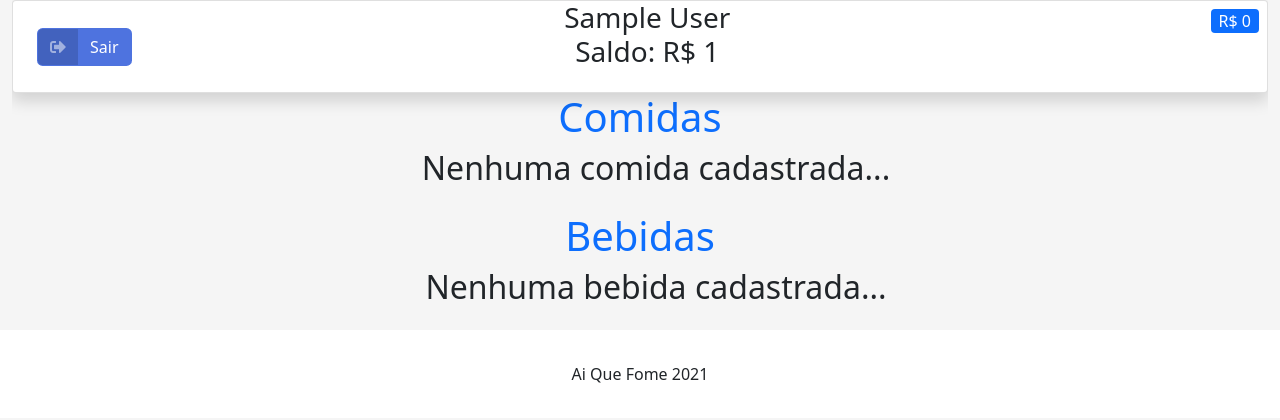
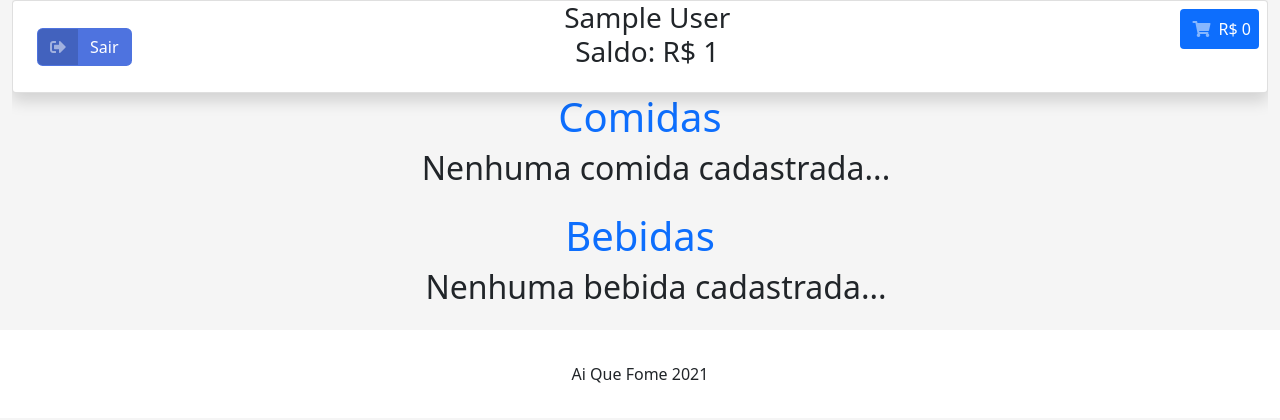
Before and after one commit to UrquizaN/ai-que-fome, a PHP site: template modules/student/views/index.php in a window 1280 px wide. Shown: the top 420 px of the page. Run offline with PHP 8.4, Linux system fonts and the light colour scheme; the template is opened without the code that fills it, so the values that code supplies are empty; the visitor is signed in with stand-in values (Sample User, id 1); some libraries are stand-ins or nearby versions.

Commit message:
fix: cart

```diff
--- a/modules/parent/views/index.php
+++ b/modules/parent/views/index.php
@@ -20,7 +20,7 @@
         <!-- Content Row -->
         <div class="col-xl-10 col-md-12 d-flex flex-column align-items-center">
           <ul class="mb-4 mt-5">
-            <?php if (!$students) { ?><h2>Nenhuma aluno cadastrado...</h2><?php } ?>
+            <?php if (!$students) { ?><h2>Nenhum aluno cadastrado...</h2><?php } ?>
 
             <?php foreach ($students as $student) { ?>
               <li class="card shadow h-100 py-2 my-2 border-left-primary">
--- a/modules/student/views/index.php
+++ b/modules/student/views/index.php
@@ -27,7 +27,11 @@
                 <h1 class="h3 mb-0 text-gray-800"><?php echo $_SESSION['user']; ?></h1>
                 <h1 class="h3 mb-4 text-gray-800">Saldo: R$ <?php echo $_SESSION['balance']; ?> </h1>
               </div>
-              <a href="carrinho" class="bg-primary text-white position-absolute rounded px-2 m-2 end-0 top-0">R$
+
+              <a href="carrinho" class="bg-primary text-white position-absolute rounded px-2 py-2 m-2 end-0 top-0">
+                <span class="icon text-white-50 mx-1 ">
+                  <i class="fas fa-shopping-cart"></i>
+                </span>R$
                 <?php
                 if (isset($_SESSION['totalCart'])) {
                   echo $_SESSION['totalCart'];
@@ -35,7 +39,7 @@
                   echo "0";
                 }
                 ?>
-                </a>
+              </a>
             </div>
             <div class="text">
               <h1 class="font-weight-bold text-primary">Comidas</h1>
```
Also changed, not shown: modules/parent/components/Sidebar.php (+8 -8 lines).
